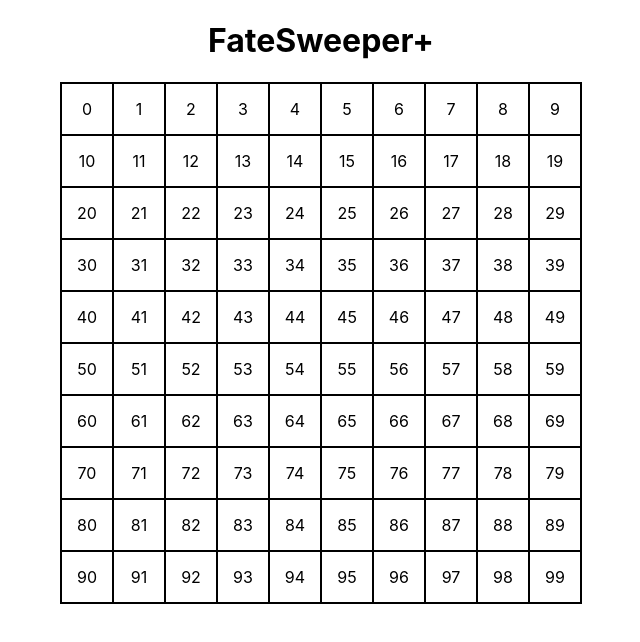
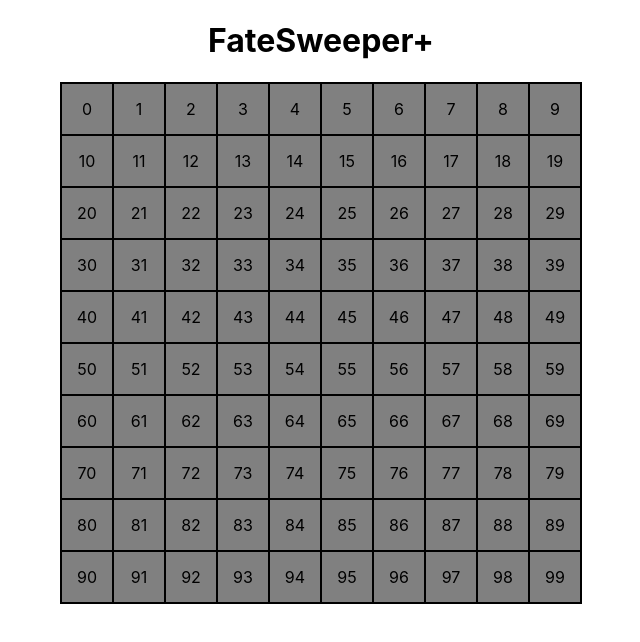
Before and after one commit to leon-chow/fatesweeperplus, a React (Create React App) app: page / in a window 1280 px wide. Shown: the top 642 px of the page, without its empty margins (319-959 px from the left). Built offline with nearby package versions, Linux system fonts and the light colour scheme.

Commit message:
Add tile revealed styling, fix tile function and add tile click handler

```diff
--- a/src/components/gameplay/board/board.jsx
+++ b/src/components/gameplay/board/board.jsx
@@ -4,30 +4,45 @@ import Tile from '../tile/tile';
 import './board.css'
 
 export default class Board extends React.Component {
+
     constructor() {
         super();
 
-        this.state = {};
+        this.cols = 10;
+        this.rows = 10;
+
+        this.state = {
+            tileComponents: this.createBoard(),
+        };
+
+        this.tileClicked = this.tileClicked.bind(this);
+        this.createBoard = this.createBoard.bind(this);
+    }
+
+    tileClicked(row, col) {
+        const updatedTileComponents = [...this.state.tileComponents];
+        updatedTileComponents[row][col] = <Tile tileClicked={() => this.tileClicked(row, col)} row={row} col={col} key={row * this.rows + col} revealed={true} hasMine={false} index={row * this.cols + col}/>;
+
+        this.setState({
+            tileComponents: updatedTileComponents,
+        });
     }
 
     createBoard() {
         let tileComponents = [];
-        const rows = 10;
-        const cols = 10;
-        for (let i = 0; i < rows; i++) {
+        for (let i = 0; i < this.rows; i++) {
             tileComponents.push([]);
-            for (let j = 0; j < cols; j++) {
-                tileComponents[i].push(<Tile index={i * 10 + j}/>)
+            for (let j = 0; j < this.cols; j++) {
+                tileComponents[i].push(<Tile tileClicked={() => this.tileClicked(i, j)} row={i} col={j} key={i * this.rows + j} revealed={false} hasMine={false} index={i * this.cols + j}/>)
             }
         }
         return tileComponents;
     }
 
     render() {
-        const tileComponents = this.createBoard();
         return (
             <div className="board">
-                { tileComponents.map((row) => {
+                { this.state.tileComponents.map((row) => {
                     return (
                         <div className="row">
                             {row.map((tile) => {
--- a/src/components/gameplay/tile/tile.css
+++ b/src/components/gameplay/tile/tile.css
@@ -6,4 +6,9 @@
     align-items: center;
     align-self:baseline;
     justify-content: center;
+    background-color: gray;
 }
+
+.revealed {
+    background-color: white;
+}
--- a/src/components/gameplay/tile/tile.jsx
+++ b/src/components/gameplay/tile/tile.jsx
@@ -2,8 +2,8 @@ import React from 'react';
 
 import './tile.css';
 
-export default function Tile(props, key) {
+export default function Tile(props) {
     return (
-        <div className="tile" key={key}> {props.index} </div>
-    )
+        <div onClick={() => props.tileClicked(props.row, props.col)} className={props.revealed === true ? 'tile revealed' : 'tile'}> {props.index} </div>
+    );
 }
```
